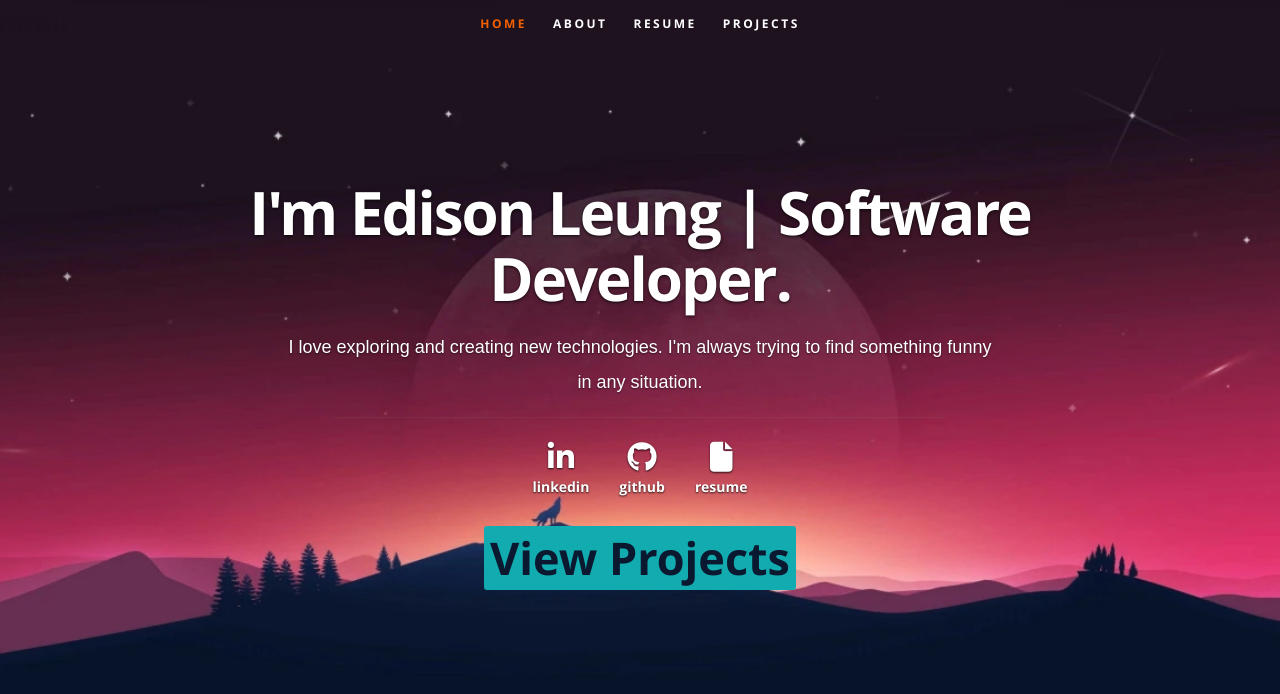
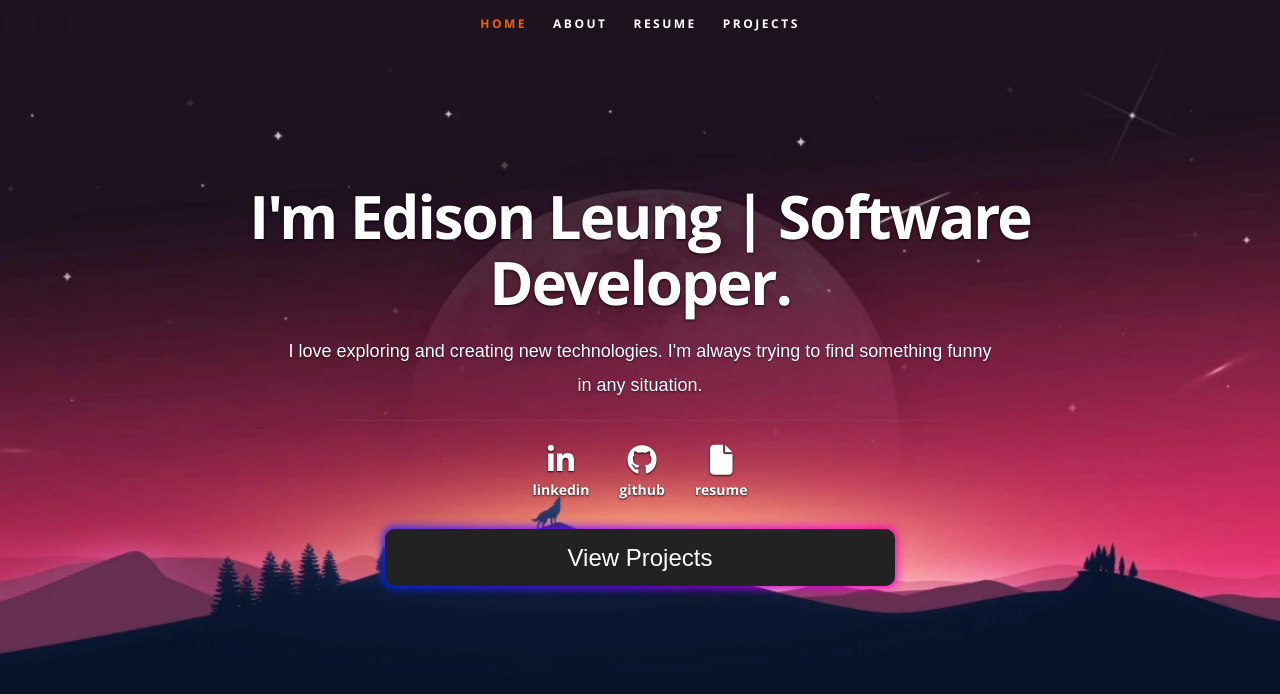
Before and after one commit to EdisonLeung/portfolio, a React (Create React App) app: page / in a window 1280 px wide. Shown: the top 694 px of the page. Built offline with nearby package versions, Linux system fonts and the light colour scheme.

Commit message:
improve nav button

```diff
--- a/public/css/default.css
+++ b/public/css/default.css
@@ -653,13 +653,79 @@
   border-radius: 3px;
 }
 
-.navigate {
-  font-family: 'opensans-bold', sans-serif;
-  color: var(--navy);
-  font-size: 45px;
-  padding: 10;
-  box-shadow: #000;
-}
+/* CSS */
+.button-85 {
+  height: auto;
+  font-size: x-large;
+  width: 50%;
+  padding: 0.6em 2em;
+  border: none;
+  outline: none;
+  color: rgb(255, 255, 255);
+  background: #111;
+  cursor: pointer;
+  position: relative;
+  z-index: 0;
+  border-radius: 10px;
+  user-select: none;
+  -webkit-user-select: none;
+  touch-action: manipulation;
+}
+.button-85:hover {
+  transform: scale(1.1);
+}
+.button-85:before {
+  content: "";
+  background: linear-gradient(
+    45deg,
+    #ff0000,
+    #ff7300,
+    #fffb00,
+    #48ff00,
+    #00ffd5,
+    #002bff,
+    #7a00ff,
+    #ff00c8,
+    #ff0000
+  );
+  position: absolute;
+  top: -2px;
+  left: -2px;
+  background-size: 400%;
+  z-index: -1;
+  filter: blur(5px);
+  -webkit-filter: blur(5px);
+  width: calc(100% + 4px);
+  height: calc(100% + 4px);
+  animation: glowing-button-85 20s linear infinite;
+  transition: opacity 0.3s ease-in-out;
+  border-radius: 10px;
+}
+
+@keyframes glowing-button-85 {
+  0% {
+    background-position: 0 0;
+  }
+  50% {
+    background-position: 400% 0;
+  }
+  100% {
+    background-position: 0 0;
+  }
+}
+
+.button-85:after {
+  z-index: -1;
+  content: "";
+  position: absolute;
+  width: 100%;
+  height: 100%;
+  background: #222;
+  left: 0;
+  top: 0;
+  border-radius: 10px;
+}
+
 
 .button:hover,
 button:hover,
--- a/src/components/Header.js
+++ b/src/components/Header.js
@@ -38,7 +38,7 @@
                   }
                </ul>
 
-               <a href="https://main.d3uqk9wtm98zyo.amplifyapp.com/#portfolio"><button className="navigate">View Projects</button></a>
+               <a href="https://main.d3uqk9wtm98zyo.amplifyapp.com/#portfolio"><button className="button-85">View Projects</button></a>
             </div>
          </div>
 
```
